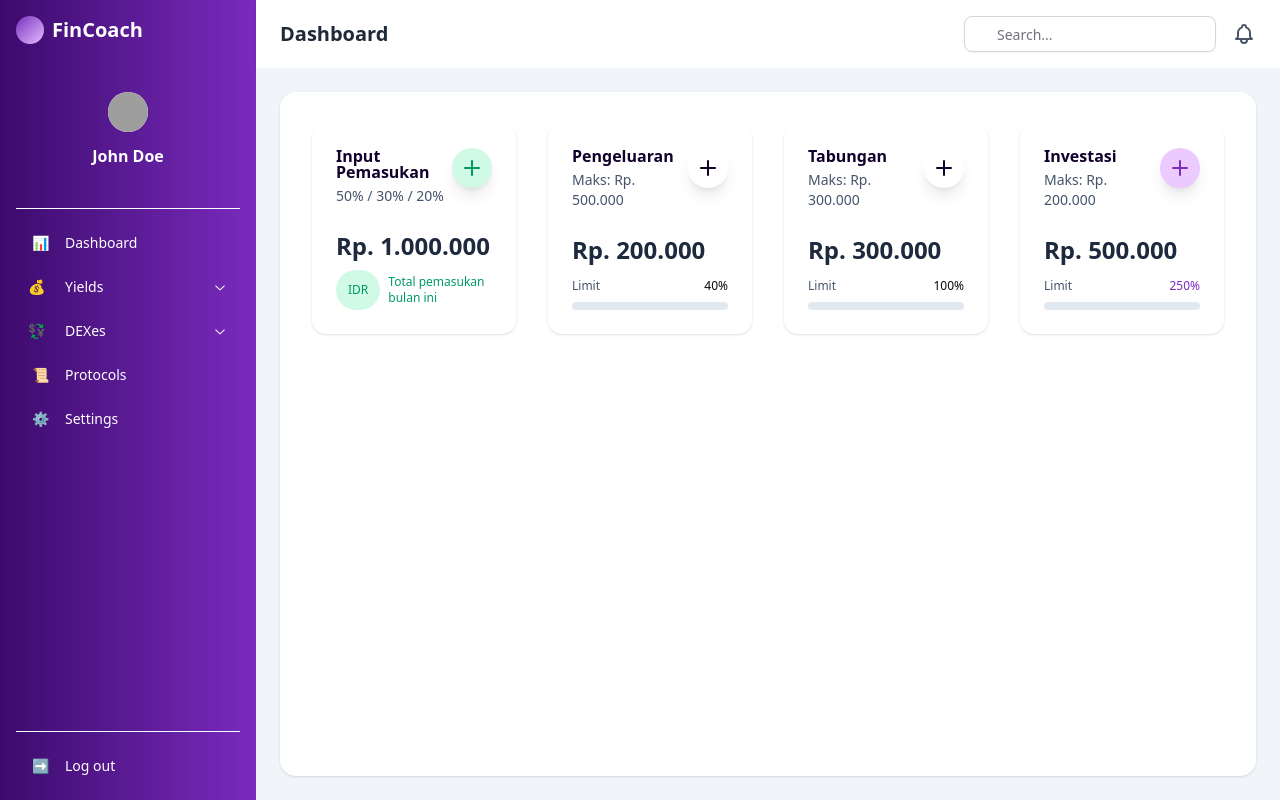
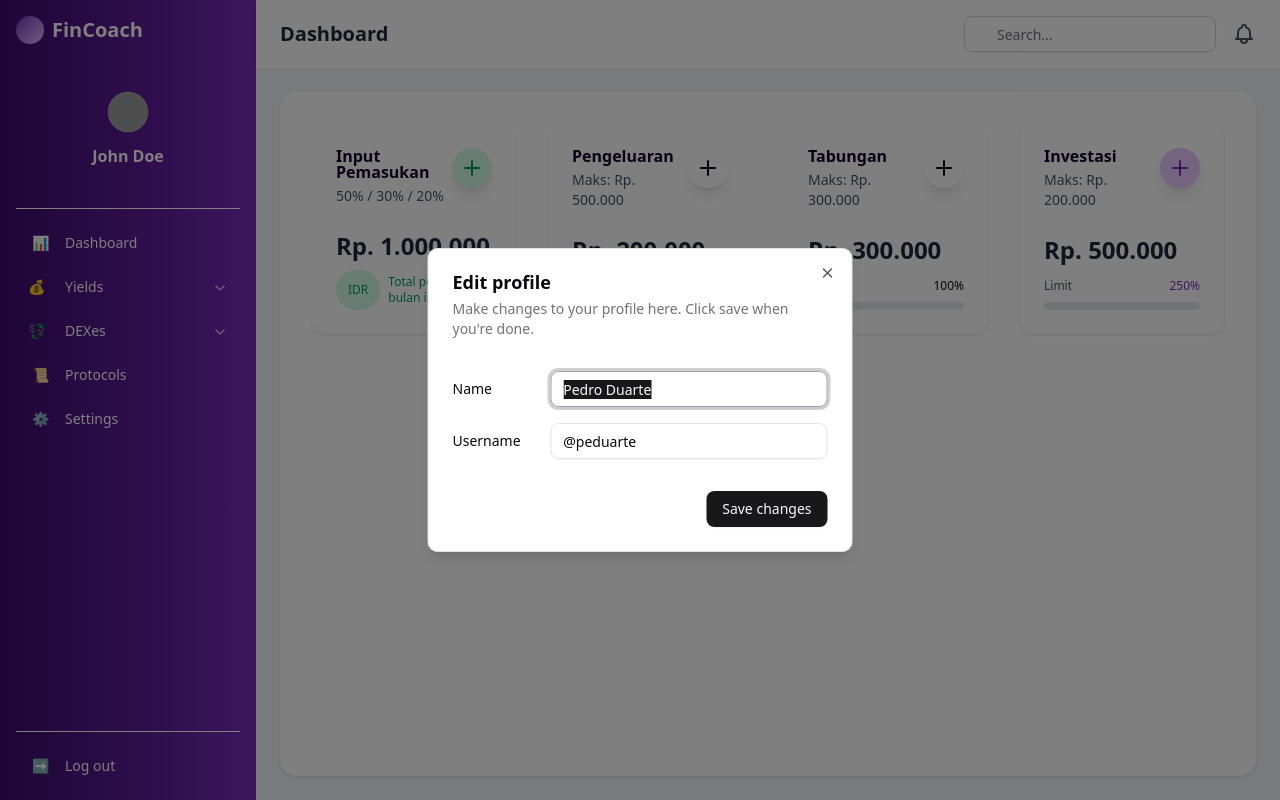
Before and after one commit to Fardan-Nurhidayat/fincoach, a React (Vite) app: page /dashboard in a window 1280 px wide. Both pictures are taken after a click on the button 472 px from the left and 168 px from the top of the page. Built offline with nearby package versions, Linux system fonts and the light colour scheme; grey boxes are pictures that could not be loaded.

Commit message:
chore : add dialog in card pemasukan

```diff
--- a/src/view/components/CardSection.jsx
+++ b/src/view/components/CardSection.jsx
@@ -6,6 +6,18 @@ import {
   investasi,
 } from "../../utils/CardDashboard.js";
 
+import {
+  Dialog,
+  DialogContent,
+  DialogDescription,
+  DialogFooter,
+  DialogHeader,
+  DialogTitle,
+  DialogTrigger,
+} from "./ui/dialog";
+import { Input } from "./ui/input";
+import { Label } from "./ui/label";
+import { Button } from "./ui/button.jsx";
 import {
   Card,
   CardHeader,
@@ -16,8 +28,6 @@ import {
 } from "./ui/card";
 
 import { IconPlus } from "@tabler/icons-react";
-
-import { motion } from "framer-motion";
 
 export default function CardSection() {
   const data = [
@@ -55,9 +65,51 @@ export default function CardSection() {
             {profilResiko.investasi}%
           </CardDescription>
           <CardAction>
-            <button className='p-2 rounded-full bg-emerald-100 cursor-pointer text-emerald-600 hover:bg-emerald-200 hover:scale-110 transition-all duration-300 shadow-lg hover:shadow-emerald-500/25'>
-              <IconPlus />
-            </button>
+            <Dialog>
+              <DialogTrigger asChild>
+                <button className='p-2 rounded-full bg-emerald-100 cursor-pointer text-emerald-600 hover:bg-emerald-200 hover:scale-110 transition-all duration-300 shadow-lg hover:shadow-emerald-500/25'>
+                  <IconPlus />
+                </button>
+              </DialogTrigger>
+              <DialogContent className='sm:max-w-[425px]'>
+                <DialogHeader>
+                  <DialogTitle>Edit profile</DialogTitle>
+                  <DialogDescription>
+                    Make changes to your profile here. Click save when you're
+                    done.
+                  </DialogDescription>
+                </DialogHeader>
+                <div className='grid gap-4 py-4'>
+                  <div className='grid grid-cols-4 items-center gap-4'>
+                    <Label
+                      htmlFor='name'
+                      className='text-right'>
+                      Name
+                    </Label>
+                    <Input
+                      id='name'
+                      value='Pedro Duarte'
+                      className='col-span-3'
+                    />
+                  </div>
+                  <div className='grid grid-cols-4 items-center gap-4'>
+                    <Label
+                      htmlFor='username'
+                      className='text-right'>
+                      Username
+                    </Label>
+                    <Input
+                      id='username'
+                      value='@peduarte'
+                      className='col-span-3'
+                    />
+                  </div>
+                </div>
+                <DialogFooter>
+                  <Button type='submit'>Save changes</Button>
+                </DialogFooter>
+              </DialogContent>
+            </Dialog>
           </CardAction>
         </CardHeader>
         <CardContent>
```
